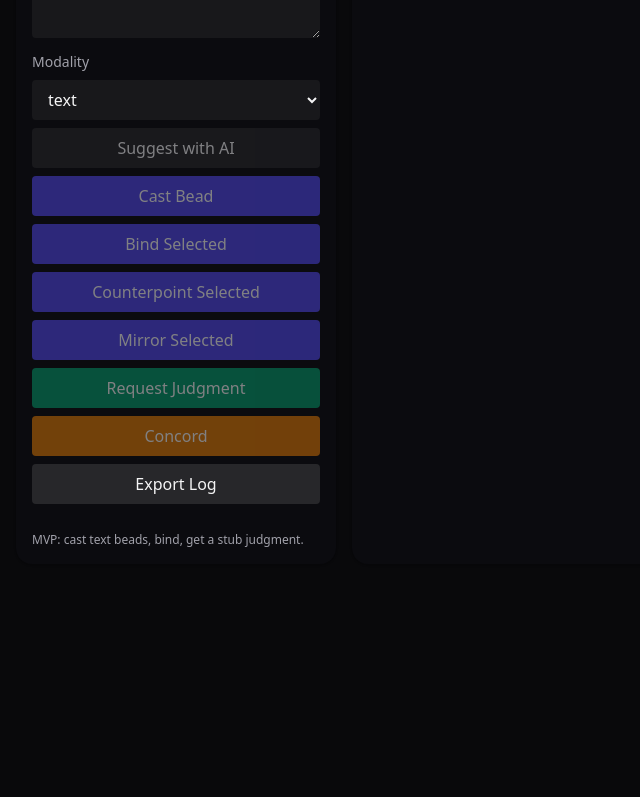
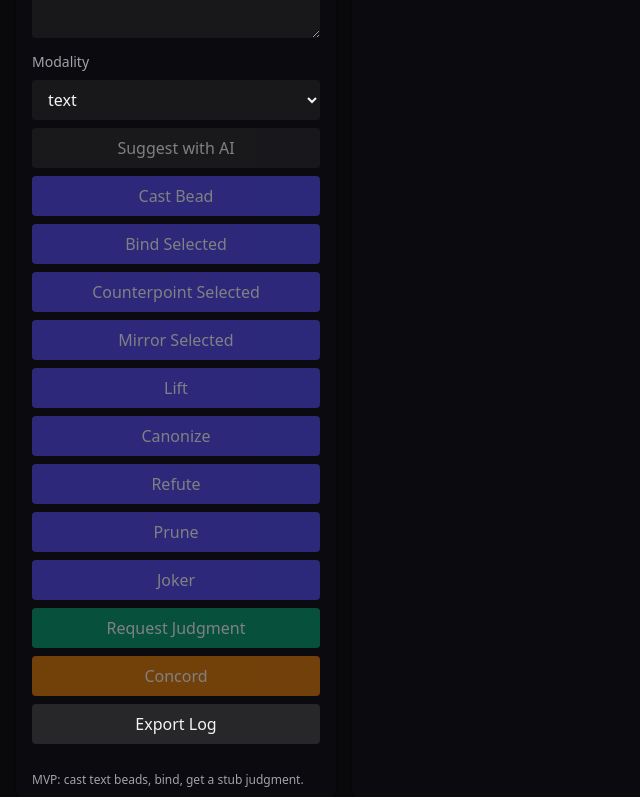
Before and after one commit to warrofua/glass-bead-game, a React (Vite) app in the folder apps/web/: page / in a window 1280 px wide. Shown: the part 434-1231 px from the top of the page, without its empty margins (0-640 px from the left). Before the commit the page ends 1014 px from the top, so only its background shows below. Built offline with nearby package versions, Linux system fonts and the light colour scheme.

Commit message:
Merge origin/main into pr-157

```diff
--- a/apps/web/src/App.tsx
+++ b/apps/web/src/App.tsx
@@ -72,12 +72,27 @@ export default function App() {
     const effect = state?.twist?.effect;
     if (!effect) return true;
     if ((type === "cast" || type === "mirror") && effect.modalityLock && !effect.modalityLock.includes(beadModality)) return false;
-    if ((type === "bind" || type === "counterpoint") && effect.requiredRelation) {
-      const label = type === "bind" ? "analogy" : "motif-echo";
-      if (label !== effect.requiredRelation) return false;
+    if (
+      (type === "bind" || type === "counterpoint" || type === "canonize" || type === "refute") &&
+      effect.requiredRelation
+    ) {
+      const labelMap: Record<string, string> = {
+        bind: "analogy",
+        counterpoint: "motif-echo",
+        canonize: "proof",
+        refute: "refutation",
+      };
+      const label = labelMap[type];
+      if (label && label !== effect.requiredRelation) return false;
     }
-    if ((type === "bind" || type === "counterpoint") && effect.justificationLimit) {
-      const justification = type === "bind" ? "Two features align; one disanalogy is noted." : "Inverted motif. Counter view.";
+    if ((type === "bind" || type === "counterpoint" || type === "canonize" || type === "refute") && effect.justificationLimit) {
+      const justificationMap: Record<string, string> = {
+        bind: "Two features align; one disanalogy is noted.",
+        counterpoint: "Inverted motif. Counter view.",
+        canonize: "",
+        refute: "",
+      };
+      const justification = justificationMap[type] ?? "";
       if (justification.length > effect.justificationLimit) return false;
     }
     return true;
@@ -254,6 +269,118 @@ export default function App() {
     }
   };
 
+  const liftMove = async () => {
+    if (!playerId || !state || selected.length !== 1 || !twistAllows("lift")) return;
+    const targetId = selected[0];
+    const move: Move = {
+      id: `m_${Math.random().toString(36).slice(2,8)}`,
+      playerId,
+      type: "lift",
+      payload: { targetId },
+      timestamp: Date.now(),
+      durationMs: 800,
+      valid: true,
+    };
+    try {
+      await api(`/match/${state.id}/move`, {
+        method: "POST",
+        body: JSON.stringify(move),
+      });
+      setSelected([]);
+    } catch (err) {
+      console.error("Failed to lift", err);
+    }
+  };
+
+  const canonizeMove = async () => {
+    if (!playerId || !state || selected.length !== 1 || !twistAllows("canonize")) return;
+    const targetId = selected[0];
+    const move: Move = {
+      id: `m_${Math.random().toString(36).slice(2,8)}`,
+      playerId,
+      type: "canonize",
+      payload: { targetId },
+      timestamp: Date.now(),
+      durationMs: 800,
+      valid: true,
+    };
+    try {
+      await api(`/match/${state.id}/move`, {
+        method: "POST",
+        body: JSON.stringify(move),
+      });
+      setSelected([]);
+    } catch (err) {
+      console.error("Failed to canonize", err);
+    }
+  };
+
+  const refuteMove = async () => {
+    if (!playerId || !state || selected.length !== 1 || !twistAllows("refute")) return;
+    const targetId = selected[0];
+    const move: Move = {
+      id: `m_${Math.random().toString(36).slice(2,8)}`,
+      playerId,
+      type: "refute",
+      payload: { targetId },
+      timestamp: Date.now(),
+      durationMs: 800,
+      valid: true,
+    };
+    try {
+      await api(`/match/${state.id}/move`, {
+        method: "POST",
+        body: JSON.stringify(move),
+      });
+      setSelected([]);
+    } catch (err) {
+      console.error("Failed to refute", err);
+    }
+  };
+
+  const pruneMove = async () => {
+    if (!playerId || !state || selected.length !== 1 || !twistAllows("prune")) return;
+    const targetId = selected[0];
+    const move: Move = {
+      id: `m_${Math.random().toString(36).slice(2,8)}`,
+      playerId,
+      type: "prune",
+      payload: { targetId },
+      timestamp: Date.now(),
+      durationMs: 800,
+      valid: true,
+    };
+    try {
+      await api(`/match/${state.id}/move`, {
+        method: "POST",
+        body: JSON.stringify(move),
+      });
+      setSelected([]);
+    } catch (err) {
+      console.error("Failed to prune", err);
+    }
+  };
+
+  const jokerMove = async () => {
+    if (!playerId || !state || !twistAllows("joker")) return;
+    const move: Move = {
+      id: `m_${Math.random().toString(36).slice(2,8)}`,
+      playerId,
+      type: "joker",
+      payload: {},
+      timestamp: Date.now(),
+      durationMs: 800,
+      valid: true,
+    };
+    try {
+      await api(`/match/${state.id}/move`, {
+        method: "POST",
+        body: JSON.stringify(move),
+      });
+    } catch (err) {
+      console.error("Failed to play joker", err);
+    }
+  };
   const drawTwist = async () => {
     if (!state) return;
     try {
@@ -426,6 +553,42 @@ export default function App() {
           >
             Mirror Selected
           </button>
+          <button
+            onClick={liftMove}
+            disabled={!isMyTurn || selected.length !== 1 || !twistAllows("lift")}
+            className="w-full px-3 py-2 bg-indigo-600 rounded hover:bg-indigo-500 disabled:opacity-50 disabled:cursor-not-allowed"
+          >
+            Lift
+          </button>
+          <button
+            onClick={canonizeMove}
+            disabled={!isMyTurn || selected.length !== 1 || !twistAllows("canonize")}
+            className="w-full px-3 py-2 bg-indigo-600 rounded hover:bg-indigo-500 disabled:opacity-50 disabled:cursor-not-allowed"
+          >
+            Canonize
+          </button>
+          <button
+            onClick={refuteMove}
+            disabled={!isMyTurn || selected.length !== 1 || !twistAllows("refute")}
+            className="w-full px-3 py-2 bg-indigo-600 rounded hover:bg-indigo-500 disabled:opacity-50 disabled:cursor-not-allowed"
+          >
+            Refute
+          </button>
+
+          <button
+            onClick={pruneMove}
+            disabled={!isMyTurn || selected.length !== 1 || !twistAllows("prune")}
+            className="w-full px-3 py-2 bg-indigo-600 rounded hover:bg-indigo-500 disabled:opacity-50 disabled:cursor-not-allowed"
+          >
+            Prune
+          </button>
+          <button
+            onClick={jokerMove}
+            disabled={!isMyTurn || !twistAllows("joker")}
+            className="w-full px-3 py-2 bg-indigo-600 rounded hover:bg-indigo-500 disabled:opacity-50 disabled:cursor-not-allowed"
+          >
+            Joker
+          </button>
           <button onClick={requestJudgment} disabled={!isMyTurn} className="w-full px-3 py-2 bg-emerald-600 rounded hover:bg-emerald-500 disabled:opacity-50 disabled:cursor-not-allowed">Request Judgment</button>
           <button onClick={requestConcord} disabled={!isMyTurn} className="w-full px-3 py-2 bg-amber-600 rounded hover:bg-amber-500 disabled:opacity-50 disabled:cursor-not-allowed">Concord</button>
           <button onClick={exportLog} className="w-full px-3 py-2 bg-zinc-800 rounded hover:bg-zinc-700">Export Log</button>
```
